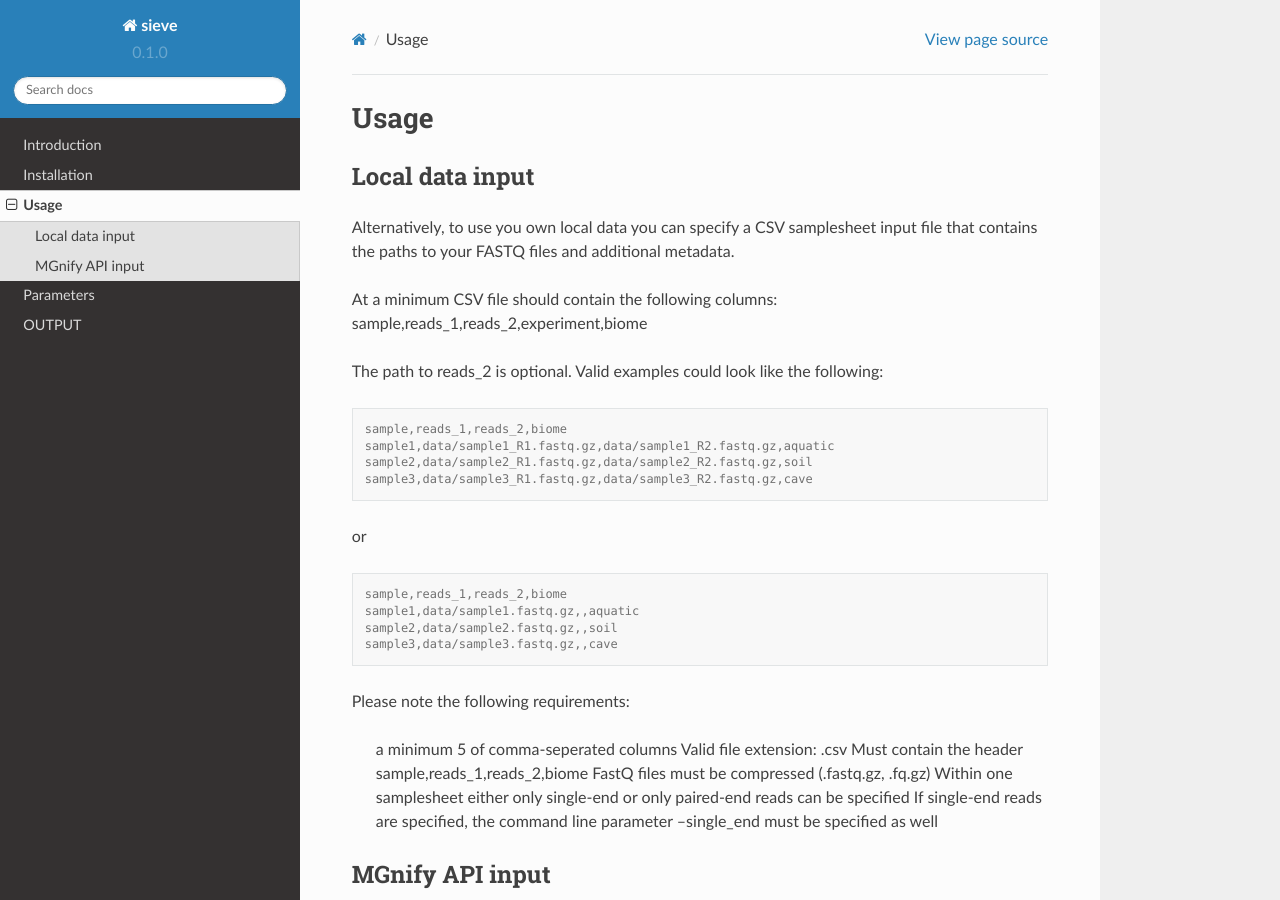
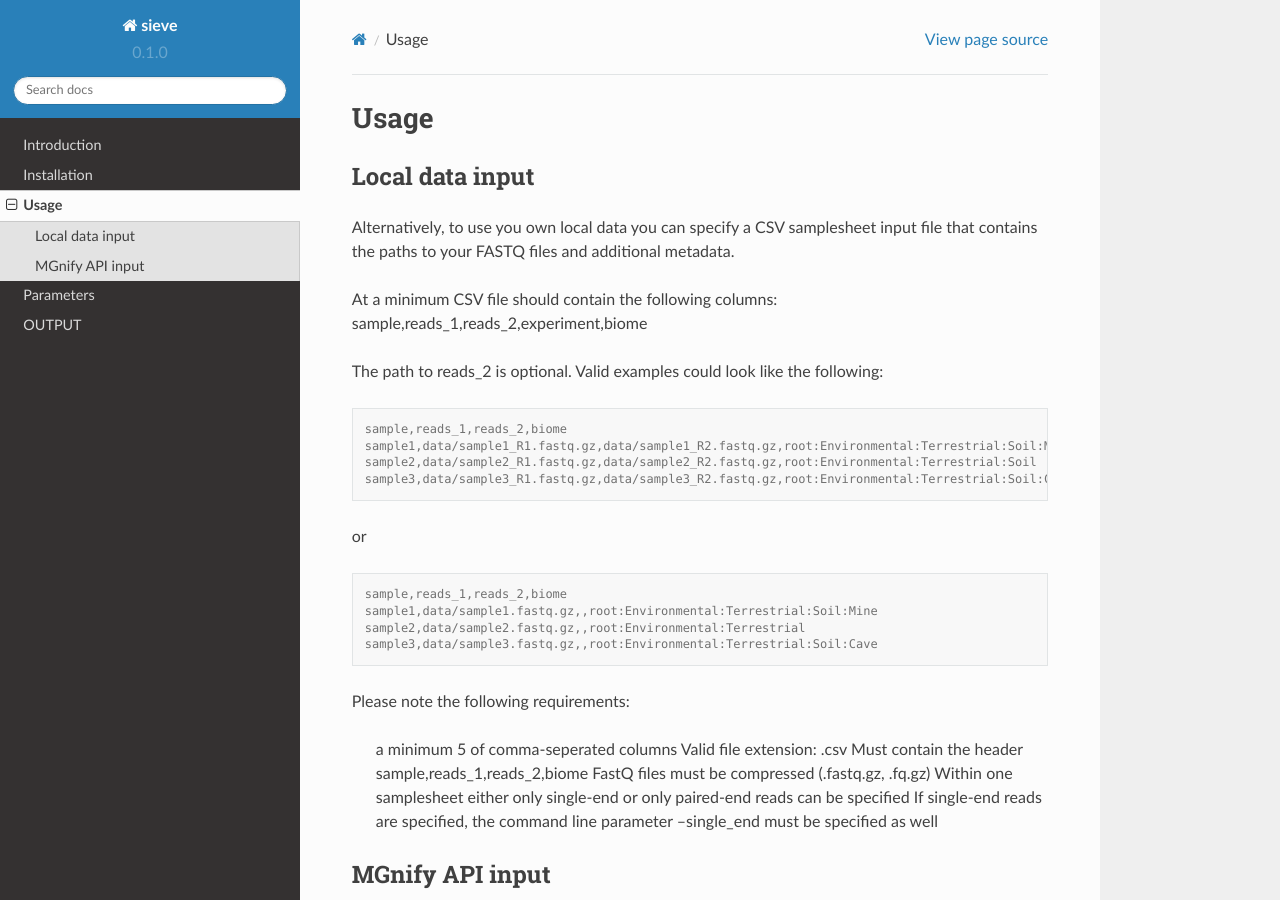
Before and after one commit to matiasWanntorp/sieve-doc, a Sphinx documentation site: the page built from docs/source/usage.rst, in a window 1280 px wide and 900 px high. Built offline with Sphinx 7.4.7 and the Read the Docs theme 2.0.0, drawn with Linux system fonts in a browser that asks for light colours.

Commit message:
Update usage.rst

```diff
--- a/docs/source/usage.rst
+++ b/docs/source/usage.rst
@@ -14,18 +14,18 @@ The path to reads_2 is optional. Valid examples could look like the following:
 .. code-block:: console
 
    sample,reads_1,reads_2,biome
-   sample1,data/sample1_R1.fastq.gz,data/sample1_R2.fastq.gz,aquatic
-   sample2,data/sample2_R1.fastq.gz,data/sample2_R2.fastq.gz,soil
-   sample3,data/sample3_R1.fastq.gz,data/sample3_R2.fastq.gz,cave
+   sample1,data/sample1_R1.fastq.gz,data/sample1_R2.fastq.gz,root:Environmental:Terrestrial:Soil:Mine
+   sample2,data/sample2_R1.fastq.gz,data/sample2_R2.fastq.gz,root:Environmental:Terrestrial:Soil
+   sample3,data/sample3_R1.fastq.gz,data/sample3_R2.fastq.gz,root:Environmental:Terrestrial:Soil:Cave
 
 or
 
 .. code-block:: console
 
    sample,reads_1,reads_2,biome
-   sample1,data/sample1.fastq.gz,,aquatic
-   sample2,data/sample2.fastq.gz,,soil
-   sample3,data/sample3.fastq.gz,,cave
+   sample1,data/sample1.fastq.gz,,root:Environmental:Terrestrial:Soil:Mine
+   sample2,data/sample2.fastq.gz,,root:Environmental:Terrestrial
+   sample3,data/sample3.fastq.gz,,root:Environmental:Terrestrial:Soil:Cave
 
 
 Please note the following requirements:
```
